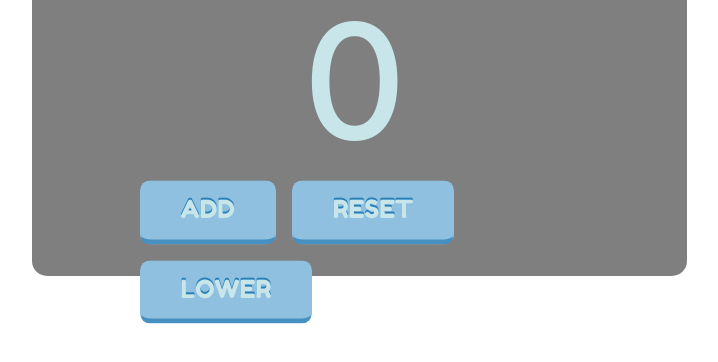
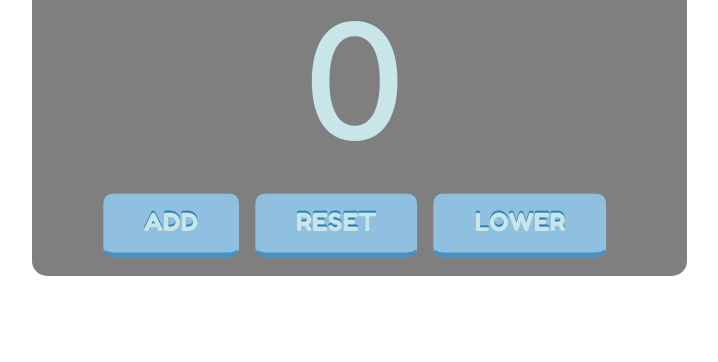
Before and after one commit to fsalviati/Numbers_Counter, a plain HTML site: page index.html in a window 1280 px wide. Shown: the part 294-656 px from the top of the page, without its empty margins (281-999 px from the left). Drawn offline with nearby package versions, Linux system fonts and the light colour scheme.

Commit message:
Update style.css

```diff
--- a/style.css
+++ b/style.css
@@ -24,8 +24,10 @@ body{
 }
 #btn-container{
     position: absolute;
-    top: 310px;
-    left: 52px;
+    left: 50%;
+    transform: translateX(-50%);
+    display: flex;
+    flex-direction: row;
 }
 
 
```
